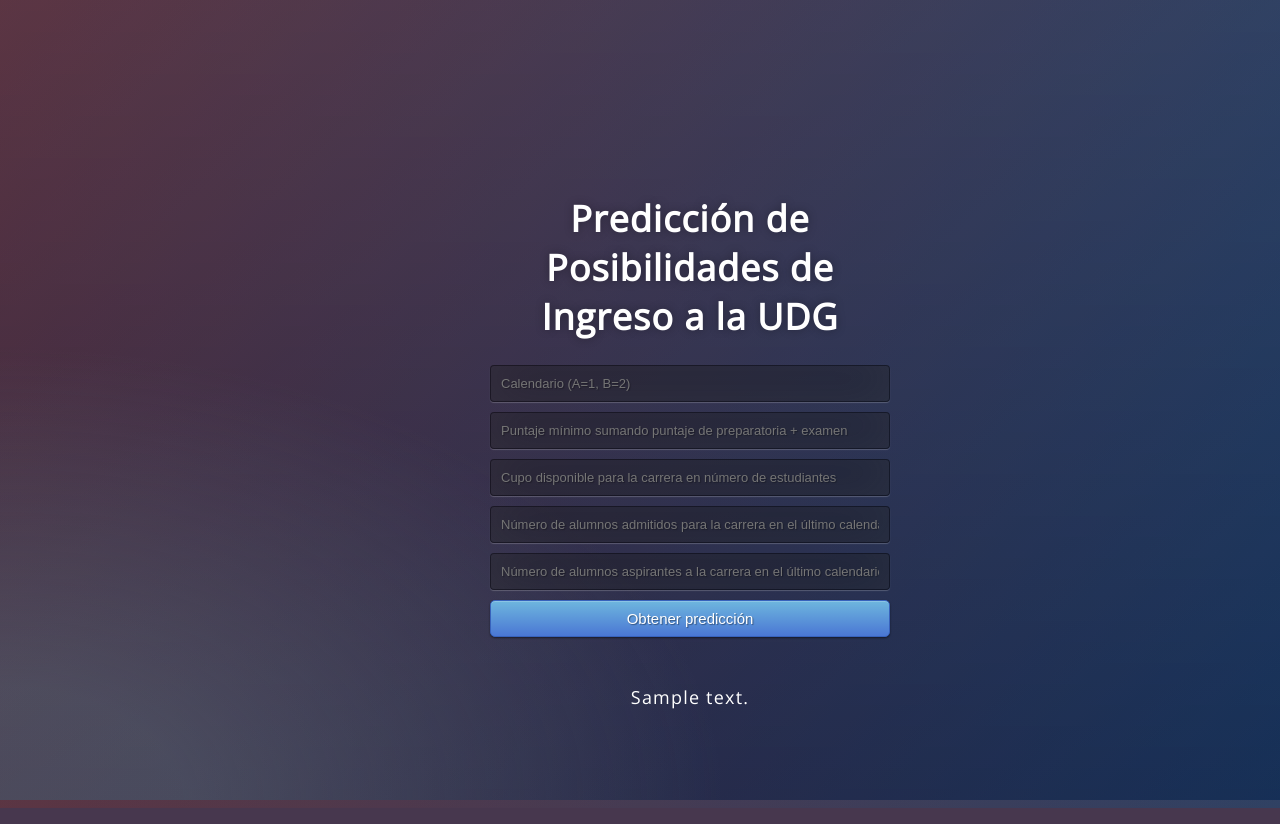
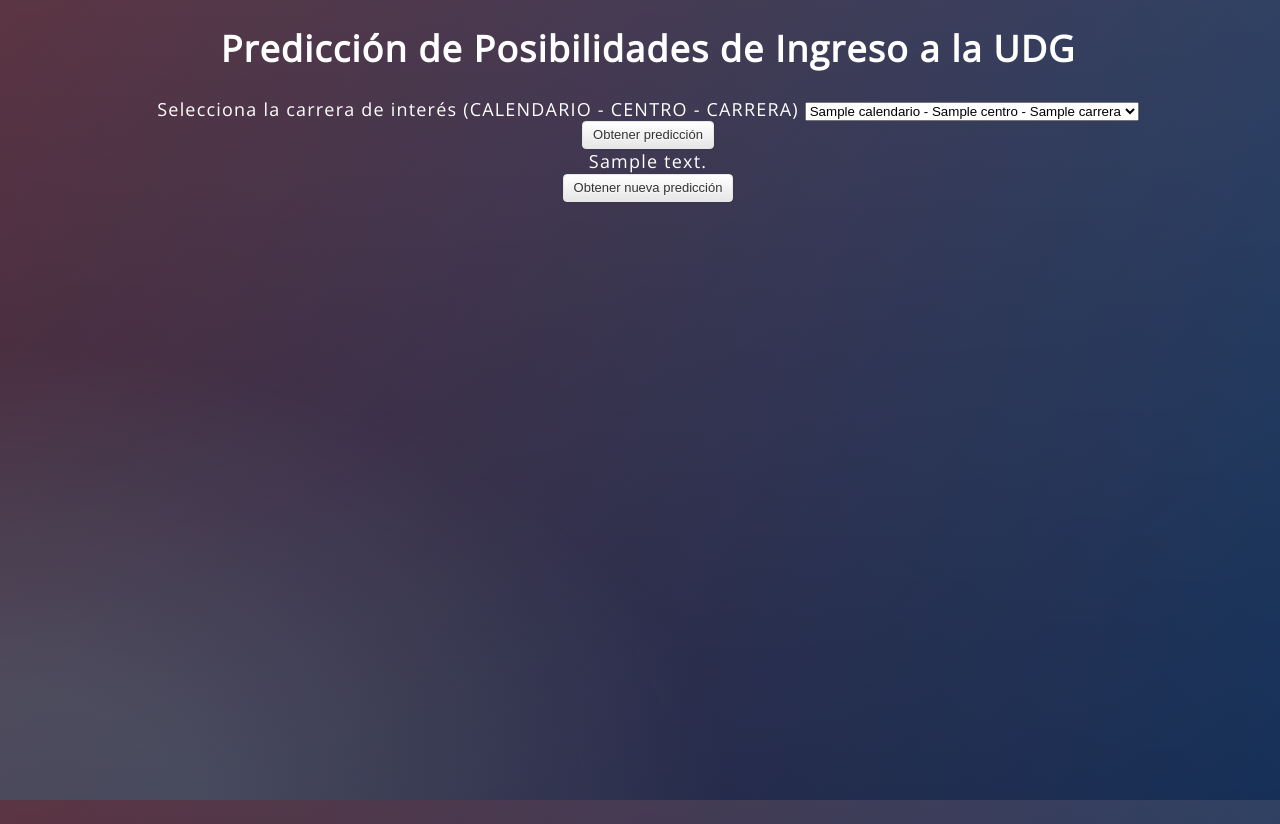
Before and after one commit to doble-eme/modelo_ingreso_udg, a Flask app: template webapp/templates/index.html in a window 1280 px wide. Run offline with Flask 2, Linux system fonts and the light colour scheme; the template is opened without the code that fills it: most values are stand-ins (such as "Sample title", 1, 10 or a date in 2020); parts of the project's set-up code (start-up, migrations or seed data) failed here and were passed over.

Commit message:
Add logic to select data instead of input data

```diff
--- a/webapp/app.py
+++ b/webapp/app.py
@@ -1,32 +1,54 @@
 import numpy as np
-from flask import Flask, request, jsonify, render_template
+from flask import Flask, request, jsonify, render_template, redirect, url_for
 import pickle
 import pandas as pd
+import csv
 
-app = Flask(__name__) #Initialize the flask App
-model = pickle.load(open('modelo_udg.pkl', 'rb')) # loading the trained model
+#Initialize Flask app
+app = Flask(__name__)
 
-@app.route('/') # Homepage
-def home():
-    return render_template('index.html')
+#Loads the trained model
+model = pickle.load(open('modelo_udg.pkl', 'rb'))
 
-@app.route('/predict',methods=['POST'])
-def predict():
+@app.route("/", methods = ['GET', 'POST']) # Homepage and data read
+def index():
     '''
-    For rendering results on HTML GUI
+    Reads data from csv file
     '''
-    CALENDARIO = request.form['CALENDARIO']
-    PUNTAJE_MINIMO = request.form['PUNTAJE_MINIMO']
-    CUPO = request.form['CUPO']
-    ADMITIDOS = request.form['ADMITIDOS']
-    ASPIRANTES = request.form['ASPIRANTES']
-    # retrieving values from form
-    input_variables = pd.DataFrame([[CALENDARIO, PUNTAJE_MINIMO, CUPO, ADMITIDOS, ASPIRANTES]],
-                                        columns=['CALENDARIO', 'PUNTAJE_MINIMO', 'CUPO', 'ADMITIDOS', 'ASPIRANTES'],
-                                        dtype=float,
-                                        index=['input'])
+    with open('.data/PuntajesMinimos_last.csv') as csv_file:
+        data = csv.reader(csv_file, delimiter=',')
+        carreras = []
+        for row in data:
+            carreras.append({
+                "CALENDARIO": row[0],
+                "CENTRO": row[1],
+                "CARRERA": row[2],
+                "PUNTAJE_MINIMO": row[3],
+                "CUPO": row[4],
+                "ADMITIDOS": row[5],
+                "ASPIRANTES": row[6]
+            })
 
-    prediction = model.predict(input_variables)[0] # making prediction
+    return render_template("index.html", carreras=carreras)
+
+@app.route("/select_value", methods=['GET','POST'])
+def select_value():
+    '''
+    Reads the selection from the dropdown menu
+    '''
+    seleccion = request.form.get('seleccion_carrera')
+
+    #Clean list to remove white spaces and new lines
+    seleccion_nnl = seleccion.replace('\r\n','')
+    selection_clean = seleccion_nnl.replace(' ','')
+    seleccion_list = selection_clean.split(',')
+
+    #Creates the data frame to be sent to the predicion model
+    input_variables = pd.DataFrame(seleccion_list).T
+
+    #Executes the prediction using the trained model
+    # print(input_variables)
+    prediction = model.predict(input_variables)[0]
 
     #if statement to determine if the probability is high or low according to the prediction result
     if prediction == 0:
@@ -34,8 +56,8 @@ def predict():
     elif prediction == 1:
         result = 'Probabilidad alta'
 
-    return render_template('index.html', prediction_text=result) # rendering the predicted result on the page
-
+    # rendering the predicted result on the page
+    return render_template('index.html', prediction_text=result)
 
 if __name__ == "__main__":
     app.run(debug=True)
--- a/webapp/templates/index.html
+++ b/webapp/templates/index.html
@@ -11,20 +11,32 @@
   </head>
 
   <body>
-    <div class="login">
-	    <h1>Predicción de Posibilidades de Ingreso a la UDG</h1>
-        <!-- Input for receiving query for the ML model -->
-        <form action="{{ url_for('predict')}}"method="post">
-          <input type="number" name="CALENDARIO" placeholder="Calendario (A=1, B=2)" required="required" />
-          <input type="float" name="PUNTAJE_MINIMO" placeholder="Puntaje mínimo sumando puntaje de preparatoria + examen" required="required" />
-          <input type="float" name="CUPO" placeholder="Cupo disponible para la carrera en número de estudiantes" required="required" />
-          <input type="float" name="ADMITIDOS" placeholder="Número de alumnos admitidos para la carrera en el último calendario" required="required" />
-          <input type="float" name="ASPIRANTES" placeholder="Número de alumnos aspirantes a la carrera en el último calendario" required="required" />
-          <button type="submit" class="btn btn-primary btn-block btn-large">Obtener predicción</button>
-        </form>
-        <br>
-        <br>
-        {{ prediction_text }}
-    </div>
+    <h1>Predicción de Posibilidades de Ingreso a la UDG</h1>
+    <form class="form-inline" method="POST" action="{{ url_for('select_value') }}">
+        <div class="form-group">
+            <div class="input-group">
+                <span class="input-group-addon">Selecciona la carrera de interés (CALENDARIO - CENTRO - CARRERA)</span>
+                    <select name="seleccion_carrera" class="selectpicker form-control">
+                        {% for carrera in carreras %}
+                        <option value = "{{ carrera.CALENDARIO }},
+                                         {{ carrera.PUNTAJE_MINIMO }},
+                                         {{ carrera.CUPO }},
+                                         {{ carrera.ADMITIDOS }},
+                                         {{ carrera.ASPIRANTES }}"
+                                         SELECTED>
+                                         {{ carrera.CALENDARIO }} -
+                                         {{ carrera.CENTRO }} -
+                                         {{ carrera.CARRERA }}
+                        </option>
+                        {% endfor %}
+                    </select>
+            </div>
+            <button type="submit" class="btn btn-default">Obtener predicción</button>
+        </div>
+    </form>
+    {{ prediction_text }}
+    <form method="POST" action="/">
+        <button type="submit" class="btn btn-default">Obtener nueva predicción</button>
+    </form>
   </body>
 </html>
```
Also changed, not shown: webapp/.data/PuntajesMinimos_last.csv (added).
